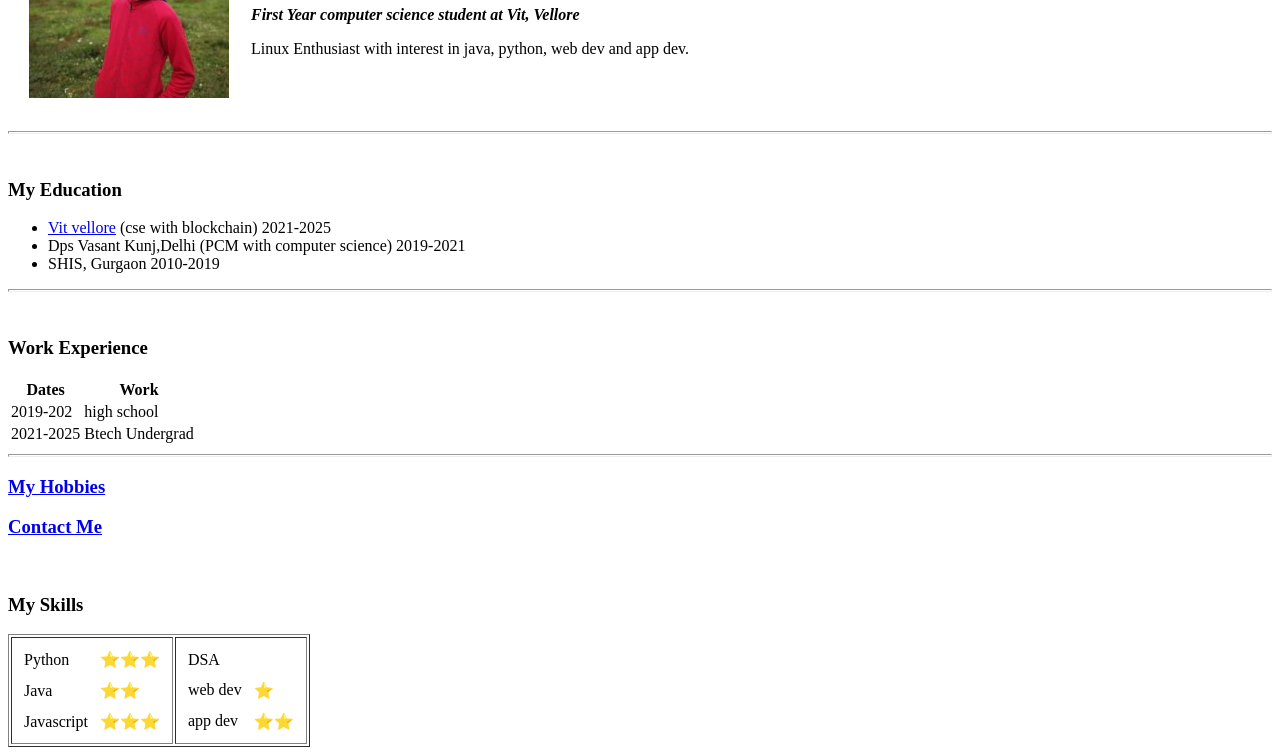
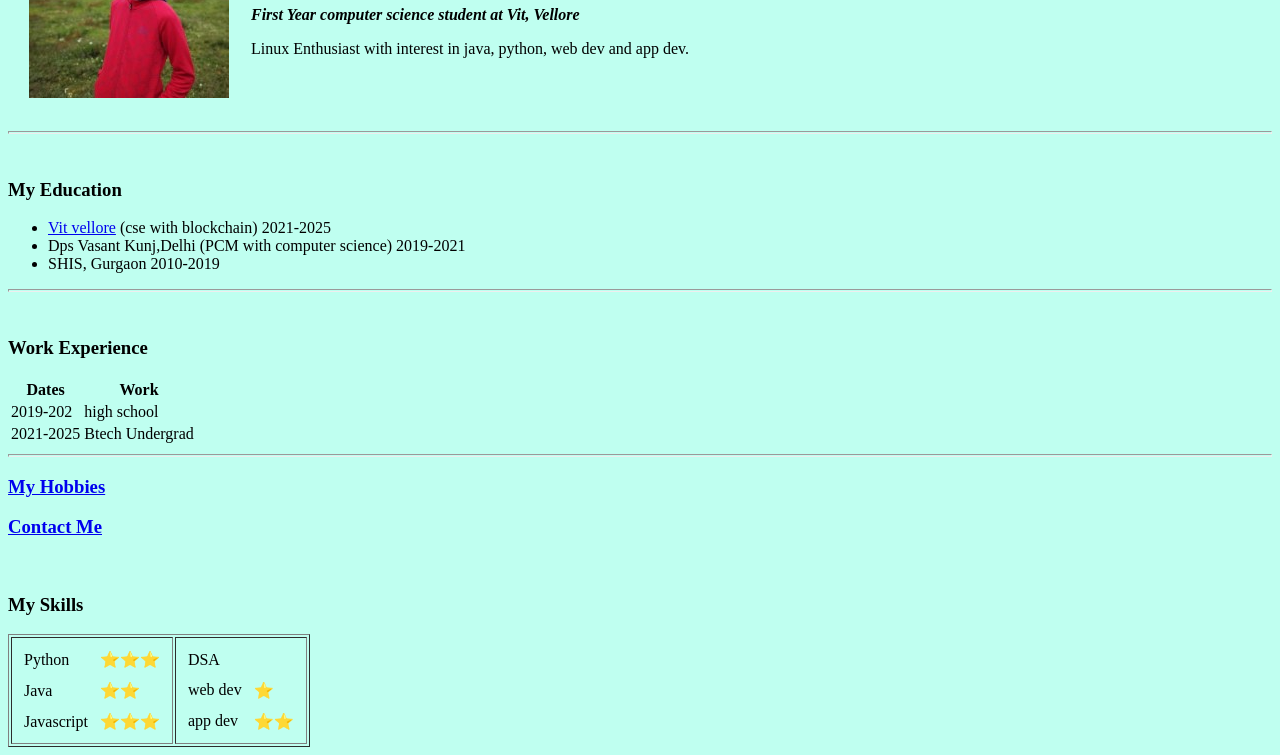
Before and after one commit to An-Yay/My-Website, a plain HTML site: page index.html in a window 1280 px wide. Shown: the part 131-886 px from the top of the page. Drawn offline with Linux system fonts and the light colour scheme.

Commit message:
Update index.html

```diff
--- a/index.html
+++ b/index.html
@@ -5,8 +5,14 @@
     <meta http-equiv="X-UA-Compatible" content="IE=edge">
     <meta name="viewport" content="width=device-width, initial-scale=1.0">
     <title>Ananay personal</title>
+    <style>
+        body {
+            background-color:#BFFFF0;
+        }
+    </style>
 </head>
-<body>
+
+<body >
     <table cellspacing = "20">
         <tr>
             <td><img src = "ananayimg.jpg" alt = "ananay's pic"></td>
```
